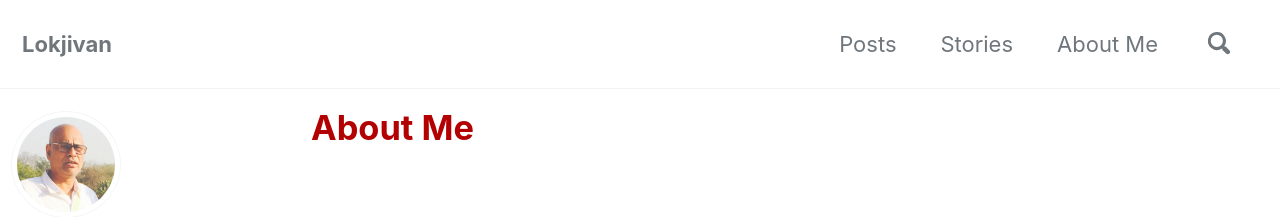
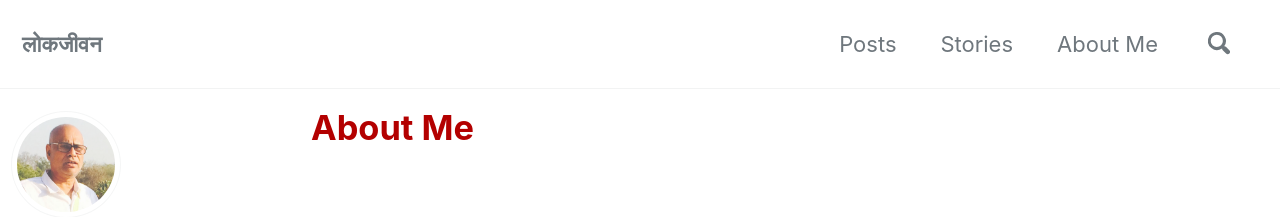
Before and after one commit to lokjivan/lokjivan-earthinversion, a Jekyll site: the page built from _pages/about-me.html, in a window 1280 px wide. Shown: the top 217 px of the page. Built offline with Jekyll 4.4.1, drawn with Linux system fonts in a browser that asks for light colours; cached includes are drawn as plain includes; nearby versions of some CDN libraries; comment, search, counter and statistics services are not loaded.

Commit message:
Update _config.yml

```diff
--- a/_config.yml
+++ b/_config.yml
@@ -16,7 +16,7 @@
 
 # Site Settings
 locale                   : "en-US"
-title                    : "Lokjivan"
+title                    : "लोकजीवन"
 title_separator          : "-"
 subtitle                 : # site tagline that appears below site title in masthead
 name                     : "Lokjivan"
```
